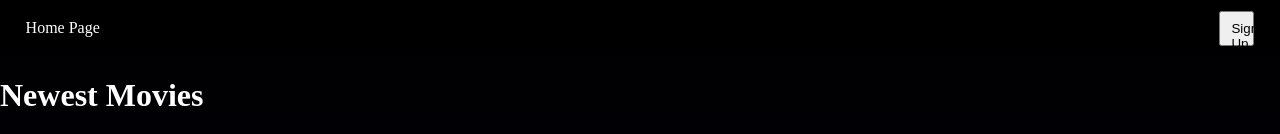
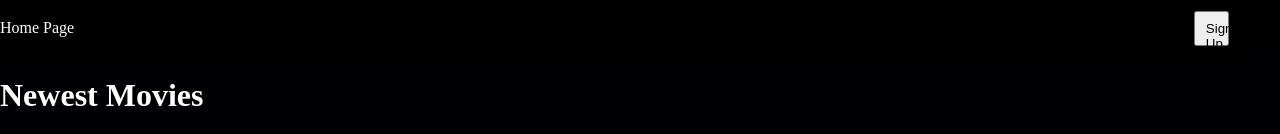
Before and after one commit to Jiayue-Quan/Dev-209-Final, a React (Vite) app: page / in a window 1280 px wide. Shown: the top 134 px of the page. Built offline with nearby package versions, Linux system fonts and the light colour scheme.

Commit message:
Fixes background gradient css

```diff
--- a/src/App.css
+++ b/src/App.css
@@ -1,6 +1,3 @@
-body {
-
-}
 .dummyPoster {
     width: 10vw;
     height: 35vh;
--- a/src/components/MovieList.jsx
+++ b/src/components/MovieList.jsx
@@ -14,10 +14,13 @@ const MovieList = ({title}) => {
     }
 
     const getCurrList = () => {
-        if (currListInd < 0) {
-            return tempImages.slice(currListInd).concat(tempImages.slice(0, 4 + (currListInd)));
+        if (currListInd == -4) {
+            return tempImages.slice(currListInd,);;
         }
-        if (currListInd + 4 > tempImages.length) {
+        if (currListInd + 4 > tempImages.length
+            ||
+            (currListInd < 0 && currListInd > -4)
+        ) {
             return tempImages.slice(currListInd).concat(tempImages.slice(0, 4 + currListInd - tempImages.length));
         }
         return tempImages.slice(currListInd, currListInd + 4);
--- a/src/components/Navbar.css
+++ b/src/components/Navbar.css
@@ -8,7 +8,7 @@ nav {
     display: flex;
     justify-content: space-between;
     align-items: center;
-    padding-left: 2vw;
+
 
 
     background-color: black;
--- a/src/index.css
+++ b/src/index.css
@@ -1,5 +1,5 @@
 html {
-  height: 100vh;
+  min-height: 100%;
   background-image: linear-gradient(to top, rgb(7, 1, 27), black);
 }
 body {
```
